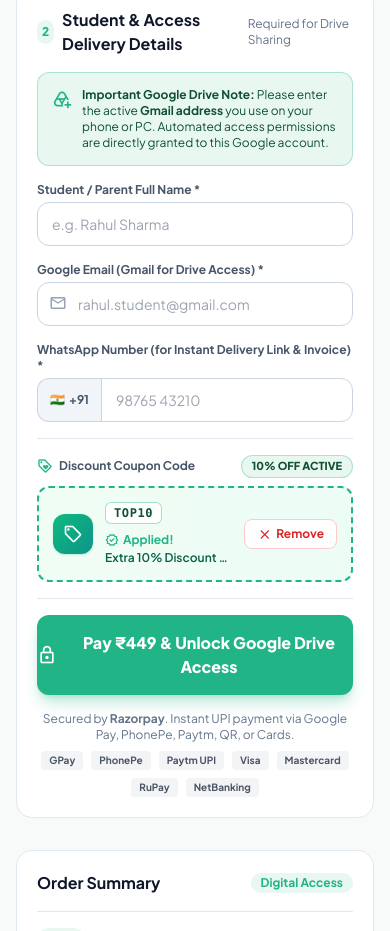
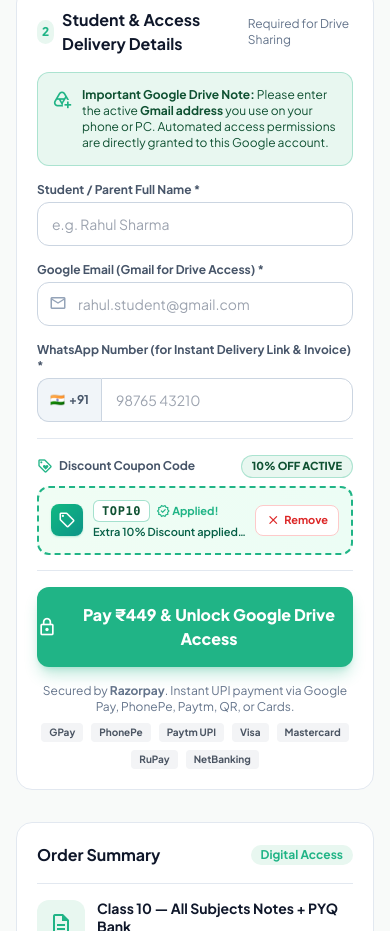
Before and after one commit to rishukumark19/bright-future-academy, a website built with Vite: page client/checkout.html in a window 390 px wide. Shown: the part 1069-2000 px from the top of the page. Built offline with nearby package versions, Linux system fonts and the light colour scheme; animation ran at ten frames a second.

Commit message:
fix(responsive): bulletproof overflow protection for mobile (320px+) and tablet viewports

```diff
--- a/client/checkout.html
+++ b/client/checkout.html
@@ -43,14 +43,14 @@
        2. CHECKOUT HEADER & PROGRESS STEPPER
        ========================================================================= -->
   <nav class="sticky top-0 z-40 bg-white/95 backdrop-blur-md border-b border-[#E2E8F0] shadow-xs">
-    <div class="max-w-7xl mx-auto px-4 sm:px-6 lg:px-8 h-16 sm:h-20 flex items-center justify-between gap-4">
+    <div class="max-w-7xl mx-auto px-3 sm:px-6 lg:px-8 h-16 sm:h-20 flex items-center justify-between gap-2 sm:gap-4">
 
       <!-- Brand Logo -->
       <a href="./index.html" class="flex items-center gap-2 text-decoration-none group shrink-0">
         <div class="w-8 h-8 sm:w-10 sm:h-10 rounded-lg sm:rounded-xl bg-[#E8F7F0] text-[#20B486] flex items-center justify-center group-hover:scale-105 transition-transform shadow-xs shrink-0">
           <span class="material-symbols-outlined text-[20px] sm:text-[24px]">menu_book</span>
         </div>
-        <span class="font-extrabold text-base sm:text-xl tracking-tight text-[#0F172A] whitespace-nowrap">Bright Future <span class="text-[#20B486]">Academy</span></span>
+        <span class="font-extrabold text-sm min-[360px]:text-base sm:text-xl tracking-tight text-[#0F172A] whitespace-nowrap">Bright Future <span class="text-[#20B486]">Academy</span></span>
       </a>
 
       <!-- Visual Stepper Indicator -->
@@ -72,9 +72,9 @@
       </div>
 
       <!-- Secure Badge -->
-      <div class="flex items-center gap-1.5 text-xs font-semibold text-[#0F5132] bg-[#E8F7F0] px-3 py-1.5 rounded-full border border-[#20B486]/20 shrink-0">
-        <span class="material-symbols-outlined text-[16px] text-[#20B486]">lock</span>
-        <span>Secure Checkout</span>
+      <div class="flex items-center gap-1.5 text-xs font-semibold text-[#0F5132] bg-[#E8F7F0] px-2.5 sm:px-3 py-1.5 rounded-full border border-[#20B486]/20 shrink-0">
+        <span class="material-symbols-outlined text-[15px] sm:text-[16px] text-[#20B486]">lock</span>
+        <span>Secure<span class="hidden min-[380px]:inline"> Checkout</span></span>
       </div>
 
     </div>
@@ -321,22 +321,22 @@
             </div>
 
             <!-- STATE 2: APPLIED COUPON BADGE CARD WITH ANIMATION & REMOVE OPTION (Visible when applied) -->
-            <div id="coupon-applied-container" class="coupon-pop-card p-3.5 sm:p-4 rounded-xl bg-gradient-to-r from-[#F0FDF4] to-[#ECFDF5] border-2 border-dashed border-[#20B486] flex items-center justify-between gap-3 shadow-xs transition-all">
-              <div class="flex items-center gap-3 min-w-0">
-                <div class="w-10 h-10 rounded-xl bg-gradient-to-br from-emerald-500 to-teal-600 text-white flex items-center justify-center shrink-0 shadow-sm shadow-emerald-500/25 coupon-sparkle-icon">
-                  <span class="material-symbols-outlined text-[20px]">local_offer</span>
+            <div id="coupon-applied-container" class="coupon-pop-card p-3 sm:p-4 rounded-xl bg-gradient-to-r from-[#F0FDF4] to-[#ECFDF5] border-2 border-dashed border-[#20B486] flex items-center justify-between gap-2 sm:gap-3 shadow-xs transition-all">
+              <div class="flex items-center gap-2.5 sm:gap-3 min-w-0">
+                <div class="w-8 h-8 sm:w-10 sm:h-10 rounded-lg sm:rounded-xl bg-gradient-to-br from-emerald-500 to-teal-600 text-white flex items-center justify-center shrink-0 shadow-sm shadow-emerald-500/25 coupon-sparkle-icon">
+                  <span class="material-symbols-outlined text-[18px] sm:text-[20px]">local_offer</span>
                 </div>
                 <div class="min-w-0">
-                  <div class="flex items-center gap-2 flex-wrap">
+                  <div class="flex items-center gap-1.5 sm:gap-2 flex-wrap">
                     <span id="applied-code-badge" class="font-mono font-extrabold text-xs sm:text-sm text-[#0F5132] tracking-wider uppercase bg-white px-2 py-0.5 rounded-md border border-[#20B486]/40 shadow-2xs">
                       TOP10
                     </span>
-                    <span class="text-xs font-bold text-[#20B486] flex items-center gap-1">
+                    <span class="text-[11px] sm:text-xs font-bold text-[#20B486] flex items-center gap-0.5">
                       <span class="material-symbols-outlined text-[14px]">verified</span>
                       <span>Applied!</span>
                     </span>
                   </div>
-                  <p id="applied-coupon-description" class="text-xs text-[#065F46] font-semibold mt-0.5 truncate">
+                  <p id="applied-coupon-description" class="text-[11px] sm:text-xs text-[#065F46] font-semibold mt-0.5 truncate">
                     Extra 10% Discount applied — You save ₹50!
                   </p>
                 </div>
@@ -346,10 +346,10 @@
               <button
                 type="button"
                 id="remove-coupon-btn"
-                class="px-3 py-1.5 rounded-lg border border-red-200 bg-white hover:bg-red-50 text-red-600 hover:text-red-700 font-bold text-xs transition-all flex items-center gap-1 shrink-0 shadow-2xs hover:scale-105 active:scale-95 cursor-pointer"
+                class="px-2.5 sm:px-3 py-1.5 rounded-lg border border-red-200 bg-white hover:bg-red-50 text-red-600 hover:text-red-700 font-bold text-[11px] sm:text-xs transition-all flex items-center gap-1 shrink-0 shadow-2xs hover:scale-105 active:scale-95 cursor-pointer"
                 title="Remove discount coupon"
               >
-                <span class="material-symbols-outlined text-[15px]">close</span>
+                <span class="material-symbols-outlined text-[14px] sm:text-[15px]">close</span>
                 <span>Remove</span>
               </button>
             </div>
--- a/client/index.html
+++ b/client/index.html
@@ -24,7 +24,7 @@
 
   <link rel="stylesheet" href="/src/css/main.css" />
 </head>
-<body class="bg-[#F8FAF9] text-[#1E293B] font-sans antialiased selection:bg-[#20B486] selection:text-white overflow-x-clip">
+<body class="bg-[#F8FAF9] text-[#1E293B] font-sans antialiased selection:bg-[#20B486] selection:text-white overflow-x-hidden max-w-[100vw]">
 
   <!-- =========================================================================
        1. TOP SLIDING ANNOUNCEMENT TICKER (10% OFF PROMOTION — SLIDING RIGHT TO LEFT)
@@ -81,7 +81,7 @@
         <div class="w-8 h-8 sm:w-10 sm:h-10 rounded-lg sm:rounded-xl bg-[#E8F7F0] text-[#20B486] flex items-center justify-center group-hover:scale-105 transition-transform shadow-xs shrink-0">
           <span class="material-symbols-outlined text-[20px] sm:text-[24px]">menu_book</span>
         </div>
-        <span class="font-extrabold text-base sm:text-xl lg:text-lg xl:text-2xl tracking-tight text-[#0F172A] whitespace-nowrap">Bright Future <span class="text-[#20B486]">Academy</span></span>
+        <span class="font-extrabold text-sm min-[360px]:text-base sm:text-xl lg:text-lg xl:text-2xl tracking-tight text-[#0F172A] whitespace-nowrap">Bright Future <span class="text-[#20B486]">Academy</span></span>
       </a>
 
       <!-- Desktop & Laptop Nav Links -->
--- a/client/src/css/main.css
+++ b/client/src/css/main.css
@@ -13,14 +13,22 @@
 
 /* ── BASE RESET ─────────────────────────────────────────── */
 @layer base {
+  *, ::before, ::after {
+    box-sizing: border-box;
+  }
+
   html, body {
     margin: 0;
     padding: 0;
     font-family: 'Plus Jakarta Sans', sans-serif;
+    overflow-x: hidden;
+    max-width: 100vw;
+    width: 100%;
   }
 
   body {
-    overflow-x: clip;
+    position: relative;
+    -webkit-overflow-scrolling: touch;
   }
 
   html {
```
